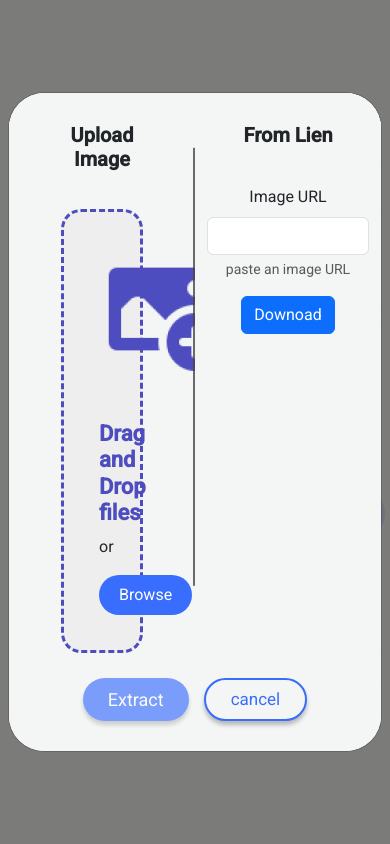
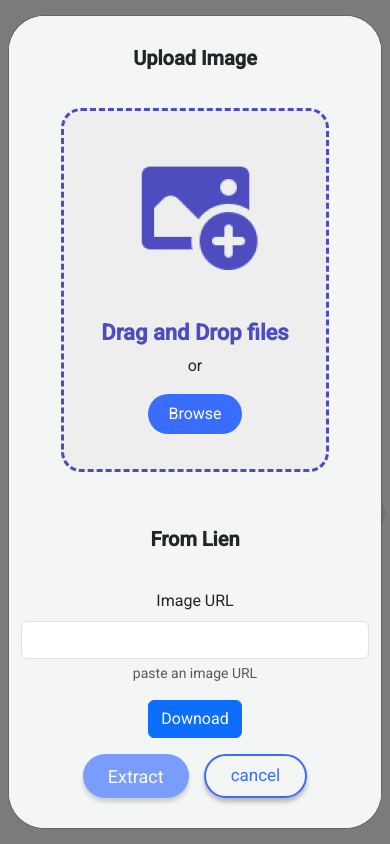
Before and after one commit to Firadi/DocVerifyX, an Angular app: page / in a window 390 px wide. Built offline with nearby package versions, Linux system fonts and the light colour scheme.

Commit message:
improving responsivity

```diff
--- a/package.json
+++ b/package.json
@@ -9,7 +9,7 @@
     "watch": "ng build --watch --configuration development",
     "test": "ng test",
     "electron": "ng build --base-href ./ && electron .",
-	  "dist": "ng build --base-href ./ && electron-builder"
+    "dist": "ng build --base-href ./ && electron-builder"
   },
   "private": true,
   "dependencies": {
@@ -37,8 +37,6 @@
     "@angular/compiler-cli": "^17.3.0",
     "@angular/localize": "^17.3.0",
     "@types/jasmine": "~5.1.0",
-    "electron": "^30.0.4",
-    "electron-builder": "^24.13.3",
     "jasmine-core": "~5.1.0",
     "karma": "~6.4.0",
     "karma-chrome-launcher": "~3.2.0",
--- a/src/app/display-data/display-data.component.html
+++ b/src/app/display-data/display-data.component.html
@@ -6,17 +6,19 @@
                 <img src="assets/images/logo.jpeg" alt="Logo" routerLink="/" >
             </div>
         </div>
-    <div class="col-md-6  col1">
+    <div class="col-md-6 mb-4 col1">
         <app-image-box-controll [file]="file"></app-image-box-controll>
     </div>
       <!-- Personal Info Form -->
-        <div class="col-md-6">
-            <p>
+        <div class="col-md-6 mb-4">
+            <div class="alert alert-primary" role="alert">
+
                 <strong>Shortcuts</strong><br>
                 <span class="badge bg-primary">A</span> Copy
                 <span class="badge bg-primary">+</span> Zoom in
                 <span class="badge bg-primary">-</span> Zoom out
-            </p>
+              </div>
+
             <app-data-form (sendFileToParent)="this.file = $event"></app-data-form>
         </div>
     </div>
--- a/src/app/modal/modal.component.html
+++ b/src/app/modal/modal.component.html
@@ -1,6 +1,6 @@
 <div class="container text-center">
     <div class="row">
-        <div class="col-6 vertical-line">
+        <div class="col-md-6 vertical-line">
             <div class="left-box">
                 <div class="col-12 title">
                     <h2>Upload Image</h2>
@@ -9,7 +9,7 @@
                     <div class="drop-zone text-center" appDragDrop (files)="filesDropped($event)">
                         <img src="assets/icons/uplaod-image-icone.png" *ngIf="file === null" draggable="false">
                         <div class="track">
-                            <img *ngIf="file" [src]="file.url" width="300px" >
+                            <img *ngIf="file" [src]="file.url" width="100%" >
                         </div>
                         <h3>Drag and Drop files</h3>
                         <p>or</p>
@@ -22,7 +22,7 @@
 
             </div>
         </div>
-        <div class="col-6">
+        <div class="col-md-6">
             <div class="right-box">
                 <div class="row d-flex align-items-center">
 
```
Also changed, not shown: 1 other file (tests, documents, lock files or other folders).
